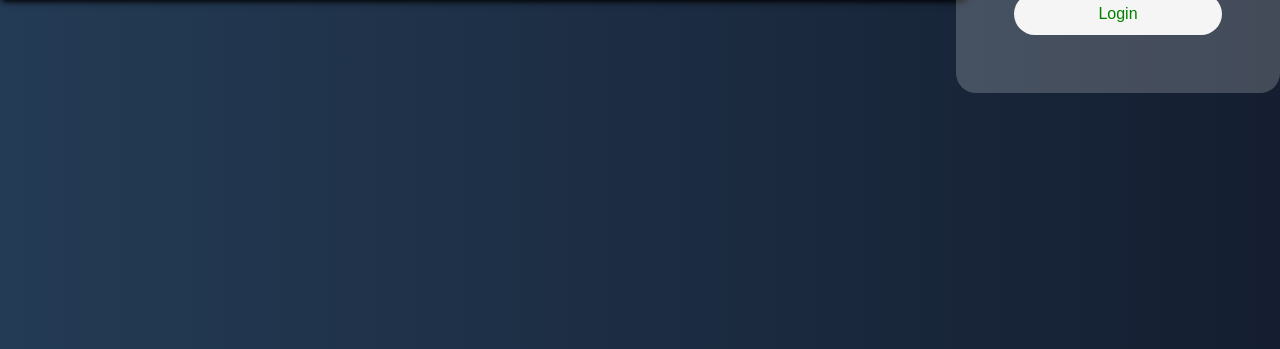
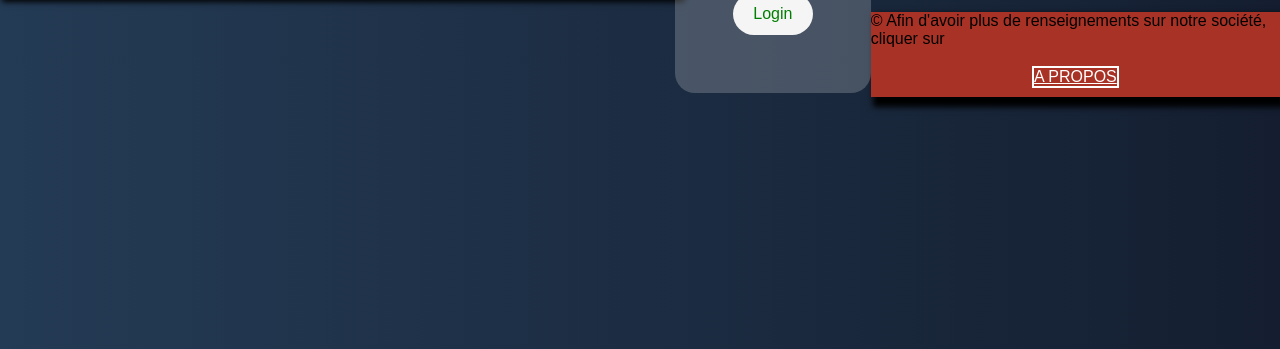
Before and after one commit to DieuveilleSuthi/MyESHOP, a plain HTML site: page page_connexion/login.html in a window 1280 px wide. Shown: the part 451-800 px from the top of the page. Drawn offline with Linux system fonts and the light colour scheme.

Commit message:
Update login.html

```diff
--- a/page_connexion/login.html
+++ b/page_connexion/login.html
@@ -54,6 +54,12 @@
   </div>
 
 </form>
+ <footer>
+
+         <p>&copy; Afin d'avoir plus de renseignements sur notre société, cliquer sur</p><br>
+        <a class="apropos" href="../page_apropos/Apropos.html"> A PROPOS</a>
+
+  </footer>
 <script>
 var user = document.querySelector('#user');
 user.addEventListener('keyup', function()
```
